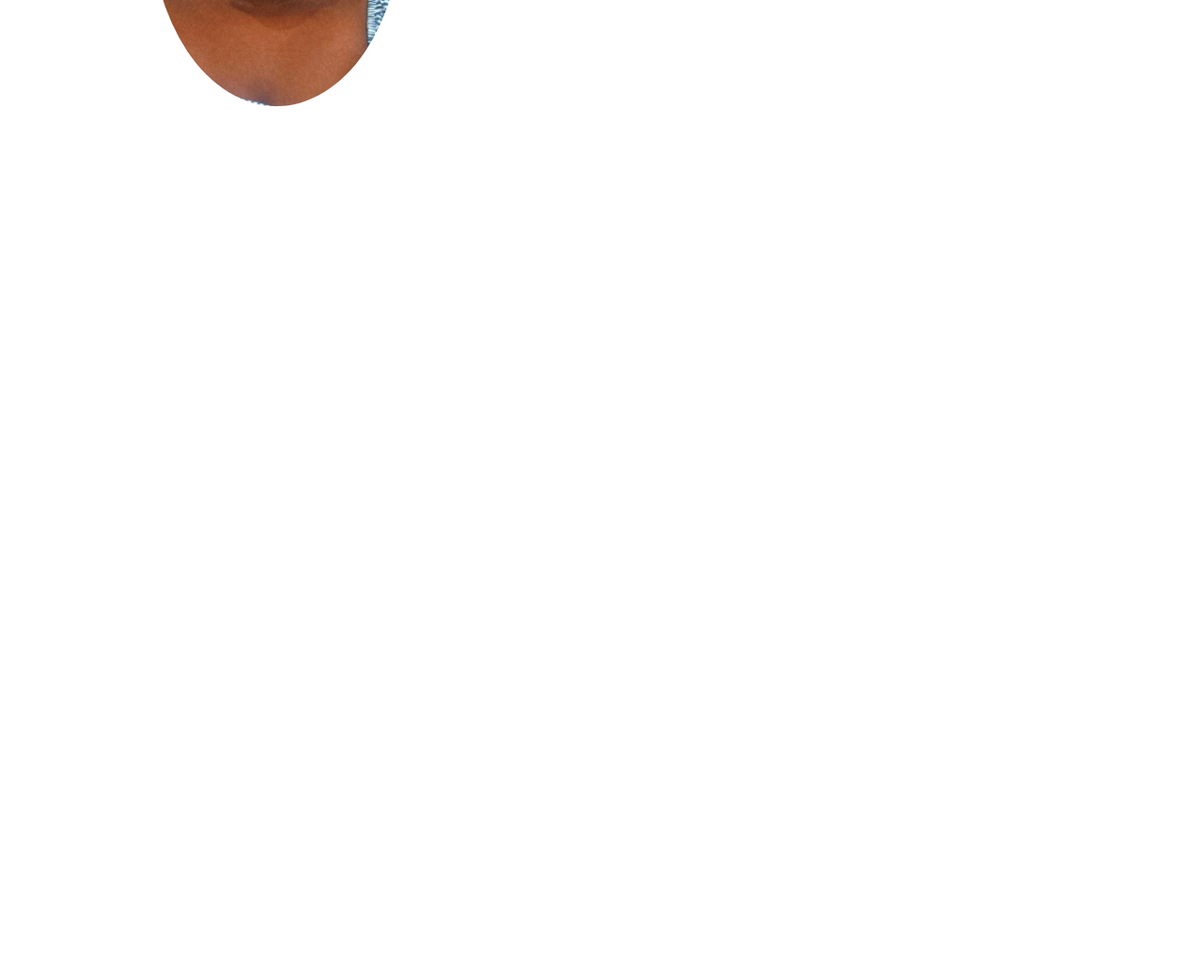
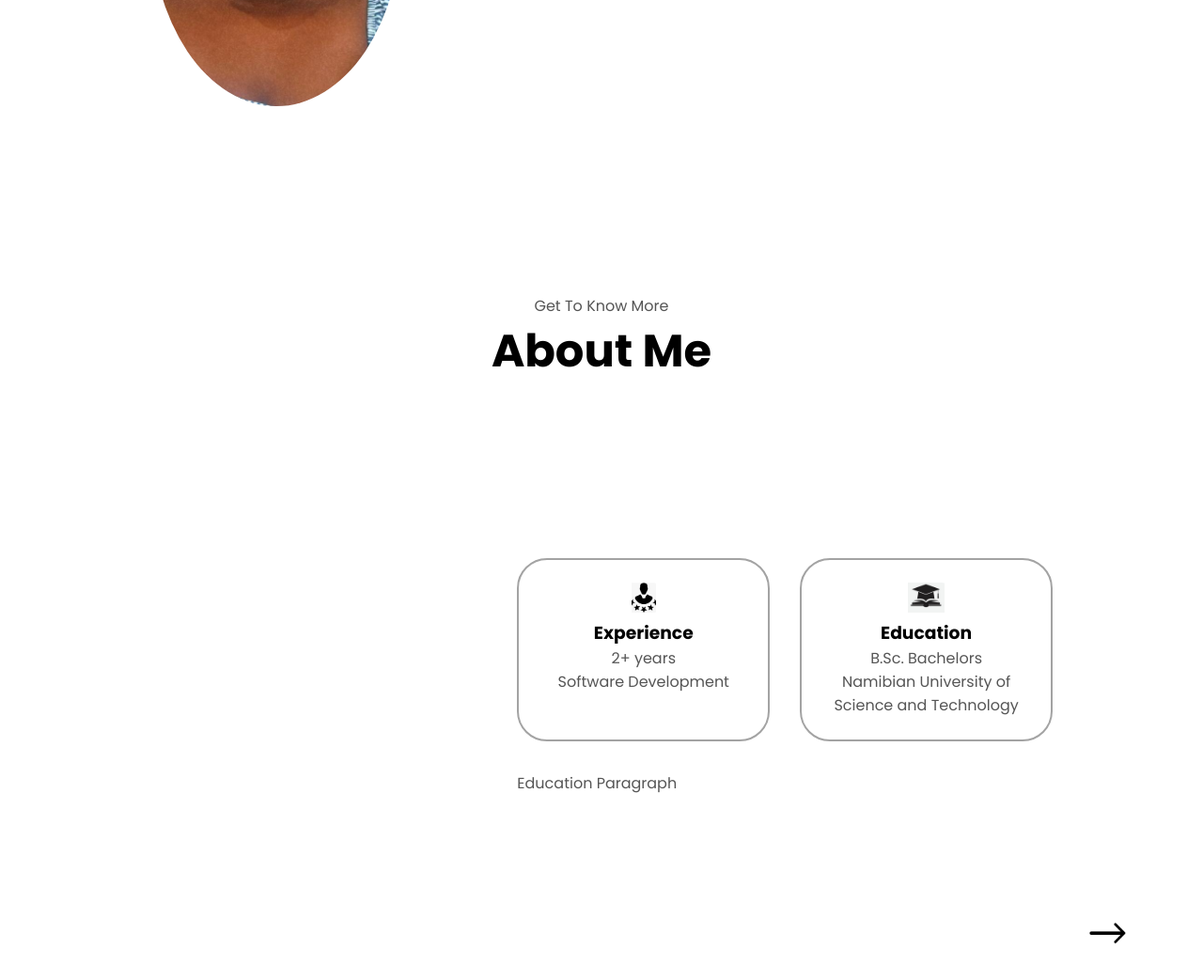
Before and after one commit to Hei711/Portfolio2, a plain HTML site: page index.html in a window 1280 px wide. Shown: the part 623-1666 px from the top of the page at 94% size. Before the commit the page ends 904 px from the top, so only its background shows below. Drawn offline with Linux system fonts and the light colour scheme.

Commit message:
new file:   assets/Edu.png 	new file:   assets/arrow.png 	new file:   assets/experIcon.png 	modified:   index.html 	modified:   style.css

```diff
--- a/index.html
+++ b/index.html
@@ -1,11 +1,11 @@
-<!DOCTYPE html>
+<!doctype html>
 <html lang="en">
   <head>
-    <meta charset="UTF-8">
-    <meta name="viewport" content="width=device-width, initial-scale=1.0">
+    <meta charset="UTF-8" />
+    <meta name="viewport" content="width=device-width, initial-scale=1.0" />
     <title>Ngaaruhe Hei</title>
-    <link rel="stylesheet" href="style.css">
-    <link rel="stylesheet" href="mediaqueries.css">
+    <link rel="stylesheet" href="style.css" />
+    <link rel="stylesheet" href="mediaqueries.css" />
   </head>
   <body>
     <nav id="desktop-nav">
@@ -37,30 +37,102 @@
     </nav>
     <section id="profile">
       <div class="section__pic-container">
-            <img src="./assets/ngh.jpg">
+        <img src="./assets/ngh.jpg" />
       </div>
       <div class="section__text">
         <p>Hallo, I am</p>
         <h1>Ngaaruhe Hei</h1>
-    <p class="section__text">Software Developer || MERN Stack Enthusiast ||
-        Aspiring Data Engineer 👩🏾‍💻 || Co-Founder of Elite Edge Bookkeeping & Consultants</p>
+        <p class="section__text">
+          Software Developer || MERN Stack Enthusiast || Aspiring Data Engineer
+          👩🏾‍💻 || Co-Founder of Elite Edge Bookkeeping & Consultants
+        </p>
         <div class="btn-container">
-            <button class="btn-btn-colar-2" onclick="window.open('./assets/N Hei CV nn.pdf')">Download CV</button>
-            <button class="btn-btn-colar-1" onclick="location.href='./#contact'">Contact Info</button>
-
+          <button
+            class="btn-btn-colar-2"
+            onclick="window.open('./assets/N Hei CV nn.pdf')"
+          >
+            Download CV
+          </button>
+          <button
+            class="btn-btn-colar-1"
+            onclick="location.href = './#contact'"
+          >
+            Contact Info
+          </button>
         </div>
         <div id="social-container">
-    <img src="./assets/linkedIn.PNG"
+          <img
+            src="./assets/linkedIn.PNG"
             alt="My LinkedIn profile"
             class="icon"
-         onclick="location.href='https://www.linkedin.com/in/ngaaruhe-hei-786833261/'">
-    <img src="./assets/github.PNG"
+            onclick="
+              location.href =
+                'https://www.linkedin.com/in/ngaaruhe-hei-786833261/'
+            "
+          />
+          <img
+            src="./assets/github.PNG"
             alt="My Github"
             class="icon"
-         onclick="location.href='https://github.com/Hei711'">
+            onclick="location.href = 'https://github.com/Hei711'"
+          />
         </div>
       </div>
     </section>
+  <section id="about">
+  <p class="section__text__p1">Get To Know More</p>
+  <h1 class="title">About Me</h1>
+
+  <div class="section-container">
+    <div class="section__pic-container">
+      <!-- <img src="./assets/ngh.jpg" alt="profile picture" class="about-pic" /> -->
+    </div>
+
+    <div class="about-details-container">
+      <div class="about-containers">
+
+        <div class="details-container">
+          <img
+            src="./assets/experIcon.png"
+            alt="Experience icon"
+            class="icon"
+          />
+          <h3>Experience</h3>
+          <p>
+            2+ years <br />
+            Software Development
+          </p>
+        </div>
+
+        <div class="details-container">
+          <img
+            src="./assets/Edu.png"
+            alt="Education icon"
+            class="icon"
+          />
+          <h3>Education</h3>
+          <p>
+            B.Sc. Bachelors <br />
+            Namibian University of Science and Technology
+          </p>
+        </div>
+
+      </div>
+
+      <div class="text-container">
+        <p>Education Paragraph</p>
+      </div>
+    </div>
+  </div>
+
+  <img
+    src="./assets/arrow.png"
+    alt="arrow icon"
+    class="icon arrow"
+    onclick="location.href='./Experience.html'"
+  />
+</section>
+
     <script src="script.js" alt="Ngaaruhe's profile picture"></script>
   </body>
 </html>
--- a/style.css
+++ b/style.css
@@ -1,69 +1,70 @@
 /* General style*/
 
-@import url('https://fonts.googleapis.com/css2?family=Poppins:ital,wght@0,100;0,200;0,300;0,400;0,500;0,600;0,700;0,800;0,900;1,100;1,200;1,300;1,400;1,500;1,600;1,700;1,800;1,900&display=swap');
+@import url("https://fonts.googleapis.com/css2?family=Poppins:ital,wght@0,100;0,200;0,300;0,400;0,500;0,600;0,700;0,800;0,900;1,100;1,200;1,300;1,400;1,500;1,600;1,700;1,800;1,900&display=swap");
 
-*{
-    margin:0;
+* {
+  margin: 0;
   padding: 0;
 }
-body{
+body {
   font-family: "Poppins", sans-serif;
 }
-html{
+html {
   scroll-behavior: smooth;
 }
-p{
-    color:rgb(85,85,85);
+p {
+  color: rgb(85, 85, 85);
 }
 
 /* buttons and links */
-a, btn {
+a,
+btn {
   transition: all 300ms ease;
 }
 
 /* Desktop Nav */
 nav,
-.nav-links{
-    display: flex ;
+.nav-links {
+  display: flex;
 }
-nav{
+nav {
   justify-content: space-around;
   align-items: center;
   height: 17vh;
 }
-.nav-links{
-    gap:2rem;
+.nav-links {
+  gap: 2rem;
   list-style: none;
   front-size: 1.5rem;
 }
 
-a{
-    color:grey;
+a {
+  color: grey;
   text-decoration: none;
   text-decoration-color: white;
 }
-a:hover{
+a:hover {
   color: grey;
   text-decoration: underline;
   text-underline-offset: 0.5rem;
-    text-decoration-color:rgb(181,181,181);
+  text-decoration-color: rgb(181, 181, 181);
 }
-.logo{
+.logo {
   font-size: 2rem;
 }
-.logo:hover{
+.logo:hover {
   cursor: default;
 }
 
 /* Hamburger menu*/
-#hamburger-nav{
+#hamburger-nav {
   display: none;
 }
-.hamburger-menu{
+.hamburger-menu {
   position: relative;
   display: inline-block;
 }
-.hamburger-icon{
+.hamburger-icon {
   display: flex;
   flex-direction: column;
   justify-content: space-between;
@@ -71,13 +72,13 @@ a:hover{
   width: 30px;
   cursor: pointer;
 }
-.hamburger-icon span{
+.hamburger-icon span {
   width: 100%;
   height: 2px;
   background-color: black;
   transition: all 0.3 ease-in-out;
 }
-.menu-links{
+.menu-links {
   position: absolute;
   top: 100%;
   right: 0;
@@ -85,9 +86,9 @@ a:hover{
   width: fit-content;
   max-height: 0;
   overflow: hidden;
-    transition:  all 0.3 ease-in-out;
+  transition: all 0.3 ease-in-out;
 }
-.menu-links a{
+.menu-links a {
   display: block;
   padding: 10px;
   text-align: center;
@@ -96,10 +97,10 @@ a:hover{
   text-decoration: none;
   transition: all 0.3 ease-in-out;
 }
-.menu-links li{
+.menu-links li {
   list-style: none;
 }
-.menu-links.open{
+.menu-links.open {
   max-height: 300px;
 }
 .hamburger-icon.open span:first-child {
@@ -121,7 +122,7 @@ a:hover{
   transform: none;
 }
 
-section{
+section {
   padding-top: 4vh;
   height: 96vh;
   margin: 0 10rem;
@@ -129,16 +130,16 @@ section{
   min-height: fit-content;
 }
 
-.section-container{
+.section-container {
   display: flex;
 }
 
 /* Profile Section */
-#profile{
+#profile {
   display: flex;
   justify-content: center;
 }
-.section__pic-container{
+.section__pic-container {
   display: flex;
   height: 400px;
   width: 400px;
@@ -146,7 +147,7 @@ section{
 }
 
 /*  Circular Profile Image */
-.section__pic-container img{
+.section__pic-container img {
   width: 100%;
   height: 100%;
   object-fit: cover;
@@ -154,40 +155,39 @@ section{
   aspect-ratio: 1 / 1;
 }
 
-@media screen and (max-width: 768px){
-    #profile{
+@media screen and (max-width: 768px) {
+  #profile {
     flex-direction: column;
     align-items: center;
   }
 
-    .section__pic-container{
+  .section__pic-container {
     max-width: 250px;
     margin-bottom: 2rem;
   }
 }
 
-
-.section__text{
+.section__text {
   align-self: center;
   text-align: center;
 }
 
-.section__text p{
+.section__text p {
   font-weight: 600;
 }
-.section__text__p1{
+.section__text__p1 {
   text-align: center;
 }
-.section__text__p2{
+.section__text__p2 {
   font-size: 1.7rem;
   margin-bottom: 1rem;
 }
 
-.title{
+.title {
   font-size: 3rem;
   text-align: center;
 }
-#socials-container{
+#socials-container {
   display: flex;
   justify-content: center;
   margin-top: 1rem;
@@ -195,20 +195,20 @@ section{
 }
 
 /* Icons */
-.icon{
+.icon {
   cursor: pointer;
   height: 2rem;
 }
 
 /* Buttons */
-.btn-container{
+.btn-container {
   display: flex;
   justify-content: center;
   gap: 1rem;
 }
 
-.btn{
-    font-weight:600;
+.btn {
+  font-weight: 600;
   transition: all 300ms ease;
   padding: 1rem;
   width: 8rem;
@@ -216,17 +216,17 @@ section{
 }
 
 .btn-color-1,
-.btn-color-2{
+.btn-color-2 {
   border: rgb(51, 51, 51) 0.1rem solid;
 }
 
 .btn-color-1:hover,
-.btn-color-2:hover{
+.btn-color-2:hover {
   cursor: pointer;
 }
 
 .btn-color-1,
-.btn-color-2:hover{
+.btn-color-2:hover {
   background: rgb(53, 53, 53);
   color: white;
 }
@@ -235,12 +235,64 @@ section{
   background: rgb(0, 0, 0);
 }
 
-.btn-color-2{
+.btn-color-2 {
   background: none;
 }
-.btn-color-2:hover{
+.btn-color-2:hover {
   border: rgb(255, 255, 255) 0.1rem solid;
 }
-.btn-container{
+.btn-container {
   gap: 1rem;
 }
+
+/* About Section */
+
+#about {
+  position: relative;
+}
+
+.about-containers {
+  display: flex;
+  gap: 2rem;
+  margin: 2rem 0;
+}
+
+.about-details-container {
+  display: flex;
+  justify-content: center;
+  flex-direction: column; /* fixed */
+}
+
+.about-pic {
+  border-radius: 2rem;
+}
+
+.arrow {
+  position: absolute;
+  right: -5rem;
+  bottom: 2.5rem;
+}
+
+.details-container {
+  padding: 1.5rem;
+  flex: 1;
+  background: white;
+  border-radius: 2rem;
+
+  /* 🔥 THIS MAKES BORDER VISIBLE */
+  border: 2px solid rgb(163, 163, 163);
+
+  text-align: center;
+}
+
+.section-container {
+  display: flex;
+  gap: 4rem;
+  height: 80%;
+}
+
+.section__pic-container {
+  height: 400px;
+  width: 400px;
+  margin: auto 0;
+}
```
Also changed, not shown: assets/Edu.png (added), assets/arrow.png (added), assets/experIcon.png (added). Lines whose indentation alone changed are shown as unchanged.
